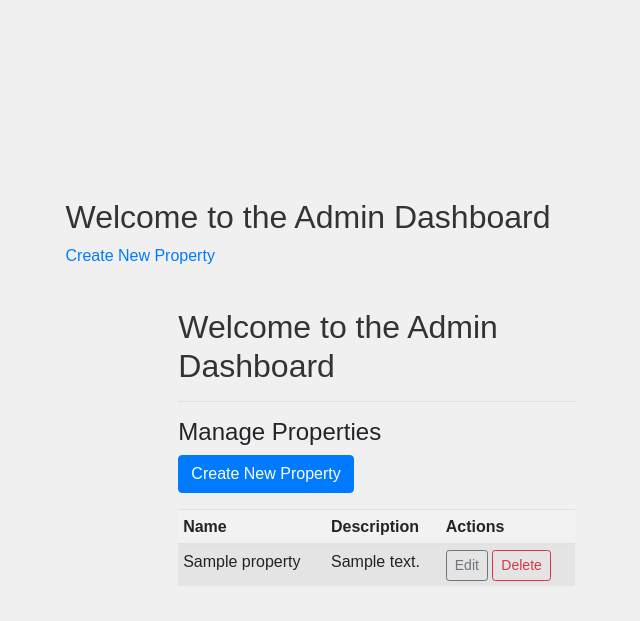
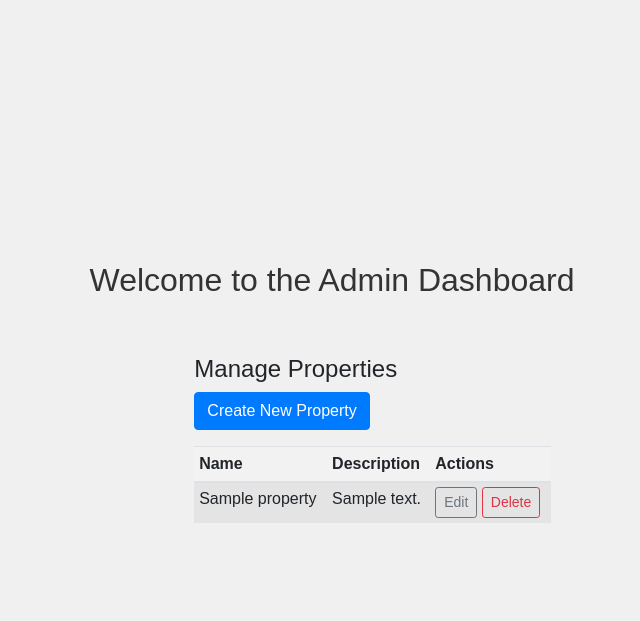
Before and after one commit to allenanto/B9IS123_2324_TMD2, a Flask app: page /admin/dashboard in a window 1280 px wide. Shown: the top 621 px of the page, without its empty margins (308-948 px from the left). Run offline with Flask 3, Linux system fonts and the light colour scheme; tables that the repository leaves empty hold one stand-in row (values such as "Sample post"); some libraries are stand-ins or nearby versions.

Commit message:
Admin dash

```diff
--- a/templates/dashboard_admin.html
+++ b/templates/dashboard_admin.html
@@ -10,12 +10,8 @@
 </head>
 <body>
     <div><h2>Welcome to the Admin Dashboard</h2>
-    <a href="{{ url_for('create_property') }}">Create New Property</a>
     <br><br>
     <main role="main" class="col-md-9 ml-sm-auto col-lg-10 px-4">
-        <div class="d-flex justify-content-between flex-wrap flex-md-nowrap align-items-center pt-3 pb-2 mb-3 border-bottom">
-            <h2>Welcome to the Admin Dashboard</h2>
-        </div>
 
         <h4>Manage Properties</h4>
         <a class="btn btn-primary mb-3" href="{{ url_for('create_property') }}">Create New Property</a>
```
